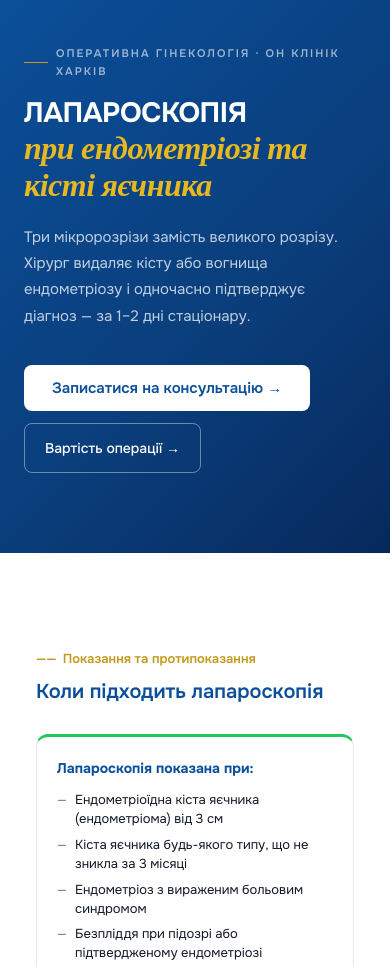
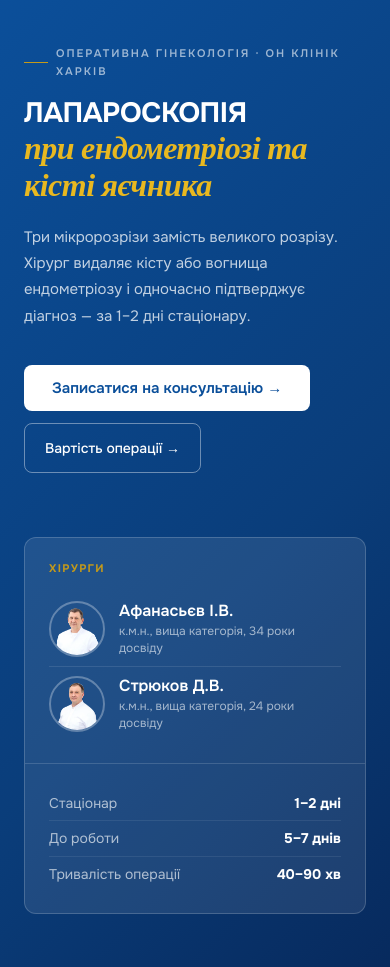
Before and after one commit to rastrepin/onclinic-dnipro, a plain HTML site: page kharkiv/endometrioz-kista-laparoskopia.html in a window 390 px wide. Shown: the part 127-1094 px from the top of the page. Drawn offline with nearby package versions, Linux system fonts and the light colour scheme.

Commit message:
fix: show hero-right-block on mobile as vertical stack (was hidden with display:none)

```diff
--- a/kharkiv/endometrioz-kista-laparoskopia.html
+++ b/kharkiv/endometrioz-kista-laparoskopia.html
@@ -1011,8 +1011,21 @@ h2.section-title, h2.sec-title, .section-title {
 }
 
 @media (max-width: 960px) {
-  .hero-right-block { display: none; }
   .hero { grid-template-columns: 1fr !important; }
+  .hero-right-block {
+    display: flex;
+    margin-top: 24px;
+    border-radius: 12px;
+  }
+  /* на mobile: хірурги і метрики — горизонтальний рядок */
+  .hero-surgeons { border-bottom: none; border-right: 1px solid rgba(255,255,255,0.15); flex: 1; }
+  .hero-metrics  { flex: 1; }
+}
+@media (max-width: 560px) {
+  /* на вузьких екранах — вертикальний стек */
+  .hero-right-block { flex-direction: column; }
+  .hero-surgeons { border-right: none; border-bottom: 1px solid rgba(255,255,255,0.15); }
+  .hm-row { padding: 6px 0; }
 }
 @media (max-width: 768px) {
   .price-section { padding: 24px; margin-bottom: 32px; }
```
Also changed, not shown: kharkiv/mioma-laparoskopichna-gisterektomiia.html (+14 -1 lines), kharkiv/mioma-laparoskopichna-miomektomiia.html (+14 -1 lines).
